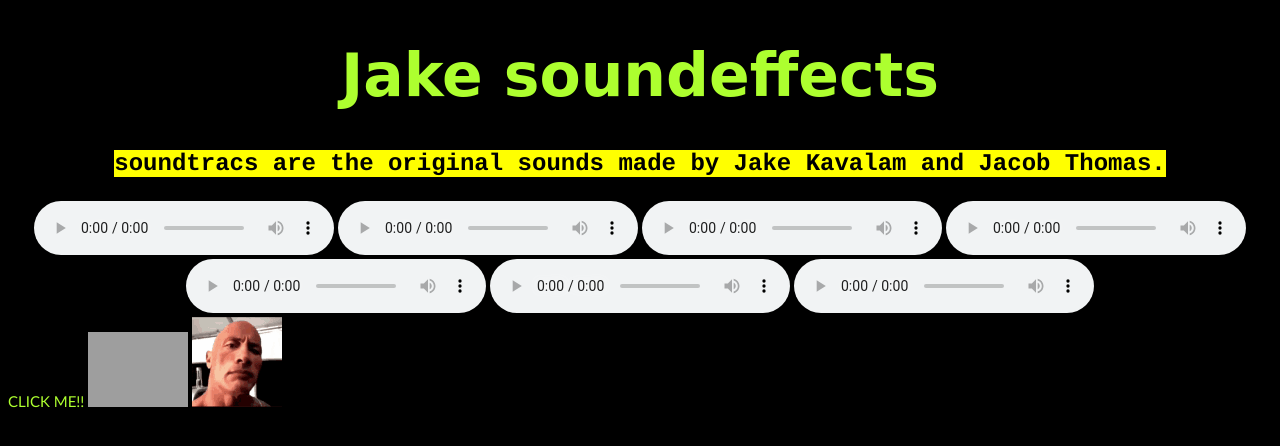
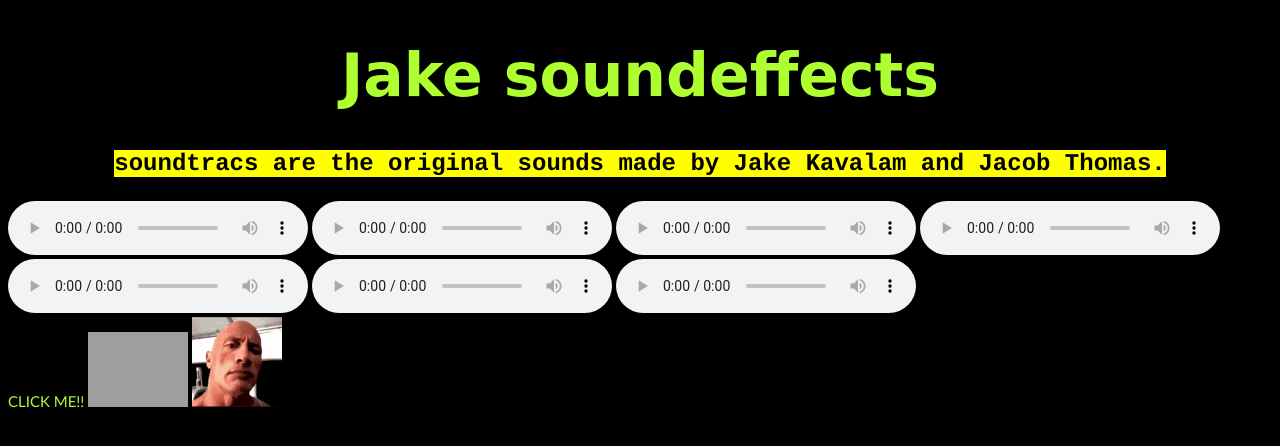
Before and after one commit to Ananmay125/Jake-s-soundeffects.z, a plain HTML site: page index.html in a window 1280 px wide. Drawn offline with Linux system fonts and the light colour scheme; grey boxes are pictures that could not be loaded.

Commit message:
Update jake-soundeffects.css

```diff
--- a/jake-soundeffects.css
+++ b/jake-soundeffects.css
@@ -1,6 +1,9 @@
-
 body {
         background-color: black;
+}
+
+audio {
+        text-allign:center;
 }
 
 @media (width >= 1366px){
@@ -23,7 +26,3 @@ p {
     text-align: center;
     font-family: courier, courier new, serif;
 }
-
-.sound {
-    text-align: center;
-}
```
